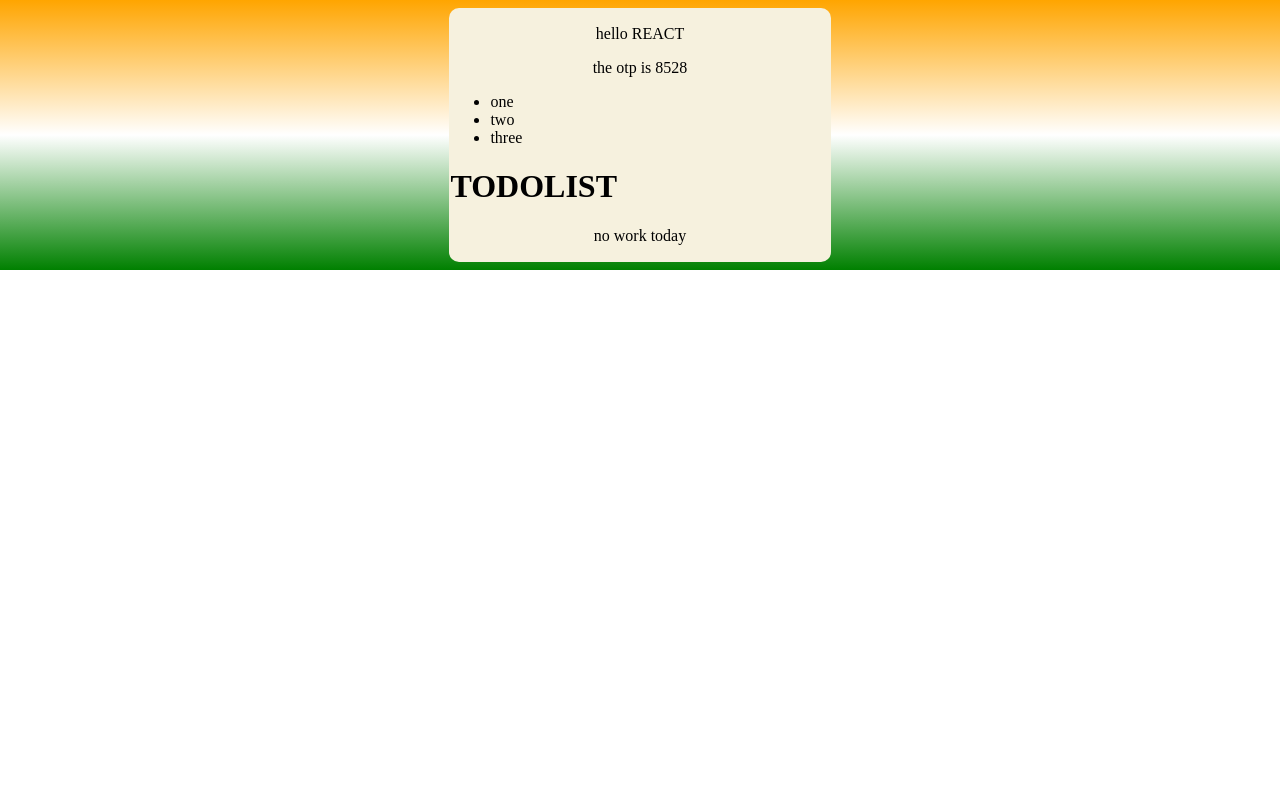
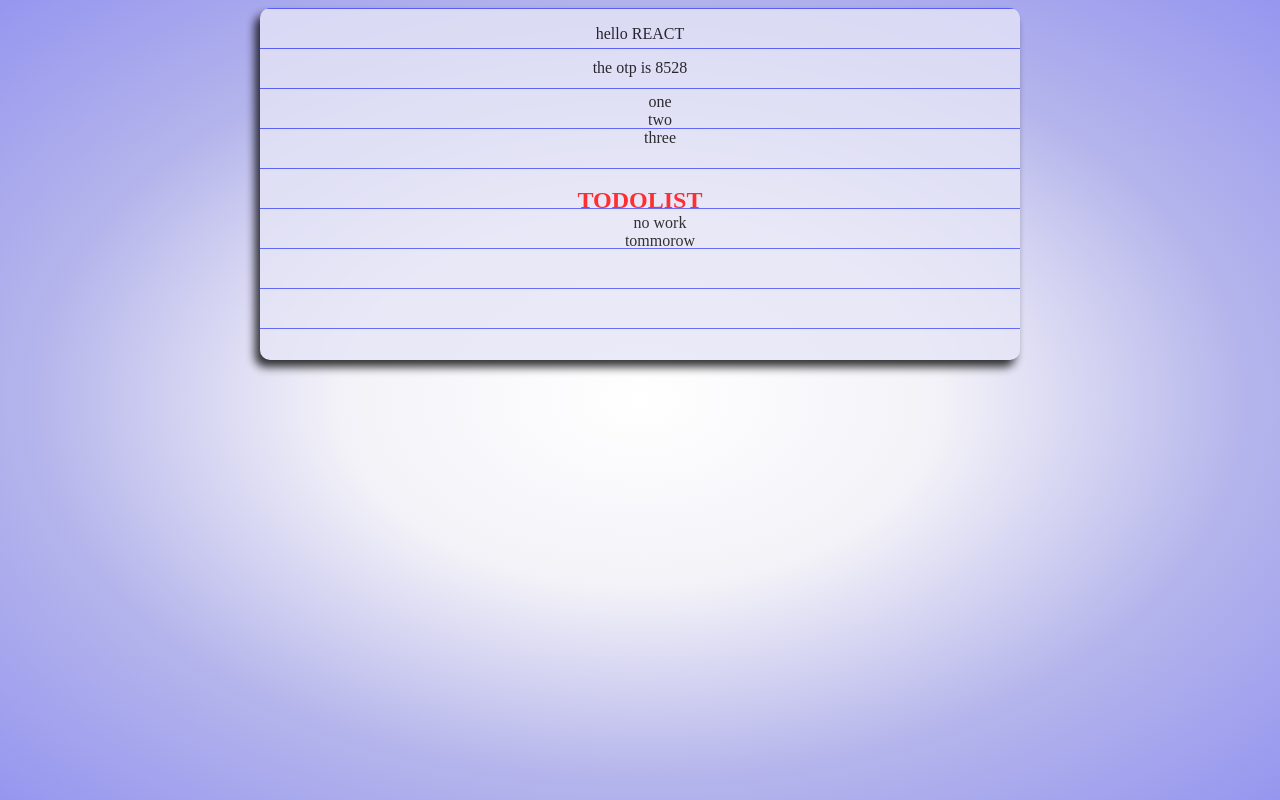
Before and after one commit to Megh200/proj2025, a React (Create React App) app in the folder FW_project/picpot/: page / in a window 1280 px wide. Built offline with nearby package versions, Linux system fonts and the light colour scheme.

Commit message:
some css

```diff
--- a/FW_project/picpot/src/App.css
+++ b/FW_project/picpot/src/App.css
@@ -1,15 +1,27 @@
 body{
-    background: linear-gradient(to top,green,white,orange);
+    background: radial-gradient(white,rgb(243, 242, 248), rgb(181, 181, 236), rgba(137, 137, 238, 0.89));
     background-repeat: no-repeat;
     background-size: cover;
+    background-attachment: fixed;
 }
 .container{
     margin: 0 auto;
-    width: 30%;
+    width: 60%;
+    height: 350px;
     border-radius: 10px;
     border: 1px solid transparent;
-    background-color: #F6F1DE;
+    box-shadow: -5px 7px 10px black;
+    /* background-color: transparent; */
+    background-color: #e5e5f7;
+    opacity: 0.8;
+    background-size: 20px 40px;
+    background-image:  repeating-linear-gradient(0deg, #444cf7, #444cf7 1px, #e5e5f7 1px, #e5e5f7);
+
+    font-family: "Caveat", cursive;
+    font-style: normal;
+
 }
-.container p{
+.container p,li{
     text-align: center;
+    list-style-type: none;
 }
--- a/FW_project/picpot/src/App.js
+++ b/FW_project/picpot/src/App.js
@@ -7,6 +7,14 @@ const App = () => {
 
     // javascript
     const otp = Math.trunc(Math.random()*10000 +1);
+
+    // to show this below data in todolist.js
+    // taking objects in an array
+    const array = [
+                        {id:1, work:"no work", td:'today', tm:'tommorow'},
+                        {id:2, work:"reading", td:'today', tm:'tommorow'},
+                        {id:3, work:"working IT", td:'today', tm:'tommorow'},
+    ]
 
     return(
         // only one element in return state. so <p></p> & <li></li> in one <div></div>
@@ -19,7 +27,8 @@ const App = () => {
             <li>three</li>
             </ul>
 
-            <Todolist/>
+            {/* user-made todolist tag & attribute that can be any */}
+            <Todolist arr = {array} />       {/* to use javascript in these tags we have to use {} */}
 
         </div>
 
--- /dev/null
+++ b/FW_project/picpot/src/components/todolist.css
@@ -0,0 +1,6 @@
+h2{
+    color: red;
+    text-align: center;
+    position: relative;
+    top: 20px;
+}
--- a/FW_project/picpot/src/components/todolist.js
+++ b/FW_project/picpot/src/components/todolist.js
@@ -1,11 +1,31 @@
 import React from "react";
 
-const Todolist = () => {
-    return(
+import "./todolist.css";
+
+// "props" to access attributes of usermade tags
+const Todolist = (props) => {
+
+
+
+
+
+    return (
         <div>
-        <h1>TODOLIST</h1>
-        <p>no work today</p>
+        <h2>TODOLIST</h2>
+        {/* <p>no work today</p> */}
+
+        {/* now to show this above data through App.js javascript */}
+
+        <ul>
+            <li> {props.arr[0].work} </li>
+            <li> {props.arr[2].tm} </li>
+        </ul>
+
+        <p>{props.arr.forEach(item => {console.log(item.td)})}</p>
+
+
         </div>
+
     )
 
 };
```
Also changed, not shown: 1 other file (tests, documents, lock files or other folders).
